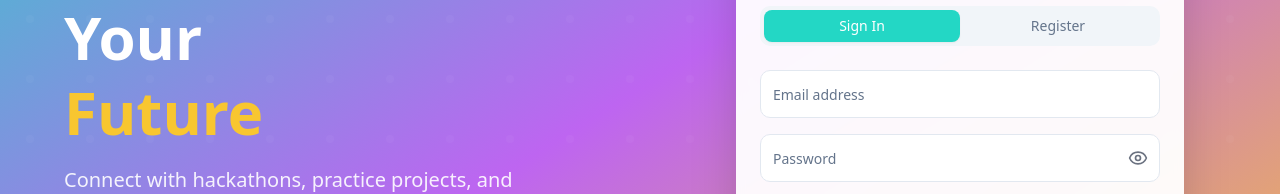
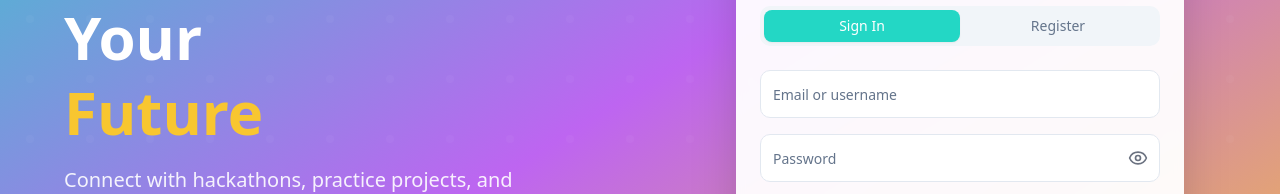
Before and after one commit to redtechafrica/diceytech-hackathon-platform, a React (Vite) app: page / in a window 1280 px wide. Shown: the part 311-505 px from the top of the page. Built offline with nearby package versions, Linux system fonts and the light colour scheme.

Commit message:
Fix: Allow username login
Allow users to login using either email or username.

```diff
--- a/src/pages/Index.tsx
+++ b/src/pages/Index.tsx
@@ -147,8 +147,8 @@ const Index = () => {
                   <form onSubmit={handleLogin} className="space-y-4">
                     <div>
                       <Input
-                        type="email"
-                        placeholder="Email address"
+                        type="text"
+                        placeholder="Email or username"
                         value={loginData.email}
                         onChange={(e) => setLoginData(prev => ({ ...prev, email: e.target.value }))}
                         required
```
